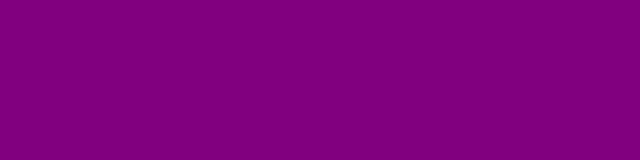
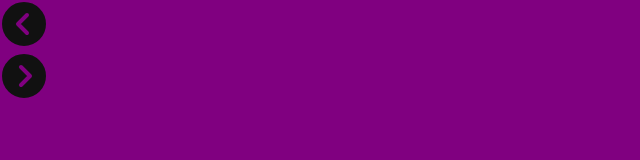
Before and after one commit to vectorsigma001/HtmlCSSJavascriptpractice, a plain HTML site: page Spotify_One_Page/index.html in a window 1280 px wide. Shown: the whole page, without its empty margins (0-640 px from the left). Drawn offline with Linux system fonts and the light colour scheme; files that its build step writes are made by us from their sources.

Commit message:
Update index.html

```diff
--- a/Spotify_One_Page/index.html
+++ b/Spotify_One_Page/index.html
@@ -15,7 +15,11 @@
     </div>
     <div class="rightcontainer">
       <nav class="navbar">
+        <ul>
+          <li><svg xmlns="http://www.w3.org/2000/svg" width="48" height="48" viewBox="0 0 48 48"><mask id="ipSLeftC0"><g fill="none" stroke-linejoin="round" stroke-width="4"><path fill="#fff" stroke="#fff" d="M24 44c11.046 0 20-8.954 20-20S35.046 4 24 4S4 12.954 4 24s8.954 20 20 20Z"/><path stroke="#000" stroke-linecap="round" d="m27 33l-9-9l9-9"/></g></mask><path fill="#111" d="M0 0h48v48H0z" mask="url(#ipSLeftC0)"/></svg></li>
+          <li><svg xmlns="http://www.w3.org/2000/svg" width="48" height="48" viewBox="0 0 48 48"><g transform="rotate(180 24 24)"><mask id="ipSLeftC0"><g fill="none" stroke-linejoin="round" stroke-width="4"><path fill="#fff" stroke="#fff" d="M24 44c11.046 0 20-8.954 20-20S35.046 4 24 4S4 12.954 4 24s8.954 20 20 20Z"/><path stroke="#000" stroke-linecap="round" d="m27 33l-9-9l9-9"/></g></mask><path fill="#111" d="M0 0h48v48H0z" mask="url(#ipSLeftC0)"/></g></svg></li>
 
+        </ul>
       </nav>
     </div>
   </div>
```
